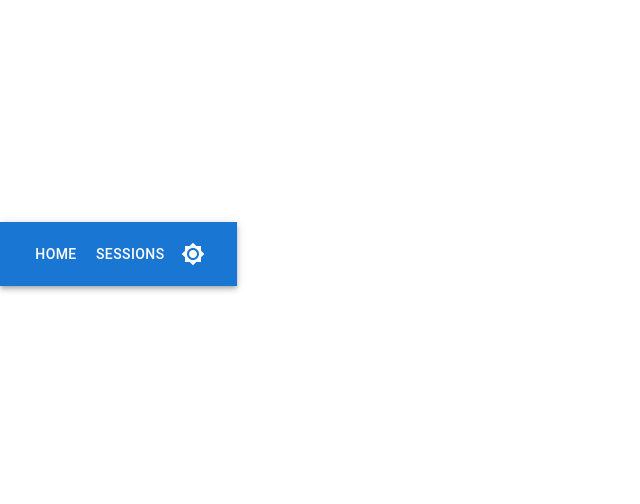
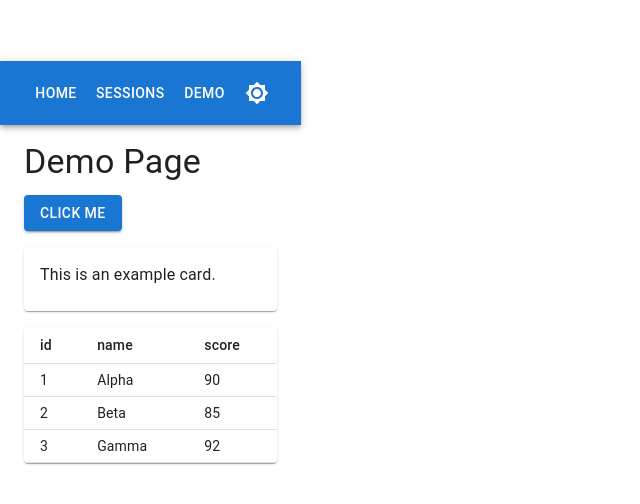
Before and after one commit to jlturner5597/SurpassApp, a React (Vite) app in the folder frontend/: page /demo in a window 1280 px wide. Before the commit this address had no page. Shown: the part 138-642 px from the top of the page, without its empty margins (0-640 px from the left). Built offline with nearby package versions, Linux system fonts and the light colour scheme.

Commit message:
feat: add demo page and navigation

```diff
--- a/frontend/src/App.jsx
+++ b/frontend/src/App.jsx
@@ -1,10 +1,11 @@
 import { useMemo, useState } from 'react'
-import { ThemeProvider, CssBaseline, AppBar, Toolbar, IconButton, Button, Container } from '@mui/material'
-import { Brightness4, Brightness7 } from '@mui/icons-material'
-import { BrowserRouter as Router, Routes, Route, Link } from 'react-router-dom'
+import { ThemeProvider, CssBaseline, Container } from '@mui/material'
+import { BrowserRouter as Router, Routes, Route } from 'react-router-dom'
 import { lightTheme, darkTheme } from './theme'
 import Home from './pages/Home'
 import Sessions from './pages/Sessions'
+import Demo from './pages/Demo'
+import Header from './components/Header'
 
 export default function App() {
   const [mode, setMode] = useState(() => localStorage.getItem('theme') || 'light')
@@ -21,19 +22,12 @@ export default function App() {
     <ThemeProvider theme={theme}>
       <CssBaseline />
       <Router>
-        <AppBar position="static">
-          <Toolbar>
-            <Button color="inherit" component={Link} to="/">Home</Button>
-            <Button color="inherit" component={Link} to="/sessions">Sessions</Button>
-            <IconButton color="inherit" onClick={toggleTheme} sx={{ marginLeft: 'auto' }}>
-              {mode === 'light' ? <Brightness7 /> : <Brightness4 />}
-            </IconButton>
-          </Toolbar>
-        </AppBar>
+        <Header mode={mode} toggleTheme={toggleTheme} />
         <Container sx={{ marginTop: 2 }}>
           <Routes>
             <Route path="/" element={<Home />} />
             <Route path="/sessions" element={<Sessions />} />
+            <Route path="/demo" element={<Demo />} />
           </Routes>
         </Container>
       </Router>
--- /dev/null
+++ b/frontend/src/components/DataTable.jsx
@@ -0,0 +1,37 @@
+import {
+  Table,
+  TableBody,
+  TableCell,
+  TableContainer,
+  TableHead,
+  TableRow,
+  Paper,
+} from '@mui/material'
+
+export default function DataTable({ rows = [] }) {
+  if (!rows.length) return null
+  const columns = Object.keys(rows[0])
+
+  return (
+    <TableContainer component={Paper} sx={{ marginTop: 2 }}>
+      <Table size="small">
+        <TableHead>
+          <TableRow>
+            {columns.map((col) => (
+              <TableCell key={col}>{col}</TableCell>
+            ))}
+          </TableRow>
+        </TableHead>
+        <TableBody>
+          {rows.map((row, idx) => (
+            <TableRow key={idx}>
+              {columns.map((col) => (
+                <TableCell key={col}>{row[col]}</TableCell>
+              ))}
+            </TableRow>
+          ))}
+        </TableBody>
+      </Table>
+    </TableContainer>
+  )
+}
--- /dev/null
+++ b/frontend/src/components/Header.jsx
@@ -0,0 +1,18 @@
+import { AppBar, Toolbar, IconButton, Button } from '@mui/material'
+import { Brightness4, Brightness7 } from '@mui/icons-material'
+import { Link } from 'react-router-dom'
+
+export default function Header({ mode, toggleTheme }) {
+  return (
+    <AppBar position="static">
+      <Toolbar>
+        <Button color="inherit" component={Link} to="/">Home</Button>
+        <Button color="inherit" component={Link} to="/sessions">Sessions</Button>
+        <Button color="inherit" component={Link} to="/demo">Demo</Button>
+        <IconButton color="inherit" onClick={toggleTheme} sx={{ marginLeft: 'auto' }}>
+          {mode === 'light' ? <Brightness7 /> : <Brightness4 />}
+        </IconButton>
+      </Toolbar>
+    </AppBar>
+  )
+}
--- /dev/null
+++ b/frontend/src/components/PrimaryButton.jsx
@@ -0,0 +1,9 @@
+import { Button } from '@mui/material'
+
+export default function PrimaryButton({ children, ...props }) {
+  return (
+    <Button variant="contained" color="primary" {...props}>
+      {children}
+    </Button>
+  )
+}
--- /dev/null
+++ b/frontend/src/pages/Demo.jsx
@@ -0,0 +1,26 @@
+import { Typography, Card, CardContent } from '@mui/material'
+import PrimaryButton from '../components/PrimaryButton'
+import DataTable from '../components/DataTable'
+
+const rows = [
+  { id: 1, name: 'Alpha', score: 90 },
+  { id: 2, name: 'Beta', score: 85 },
+  { id: 3, name: 'Gamma', score: 92 },
+]
+
+export default function Demo() {
+  return (
+    <div>
+      <Typography variant="h4" component="h2" gutterBottom>
+        Demo Page
+      </Typography>
+      <PrimaryButton onClick={() => alert('Primary action clicked!')}>Click Me</PrimaryButton>
+      <Card sx={{ marginTop: 2 }}>
+        <CardContent>
+          <Typography variant="body1">This is an example card.</Typography>
+        </CardContent>
+      </Card>
+      <DataTable rows={rows} />
+    </div>
+  )
+}
```
Also changed, not shown: 1 other file (tests, documents, lock files or other folders).
